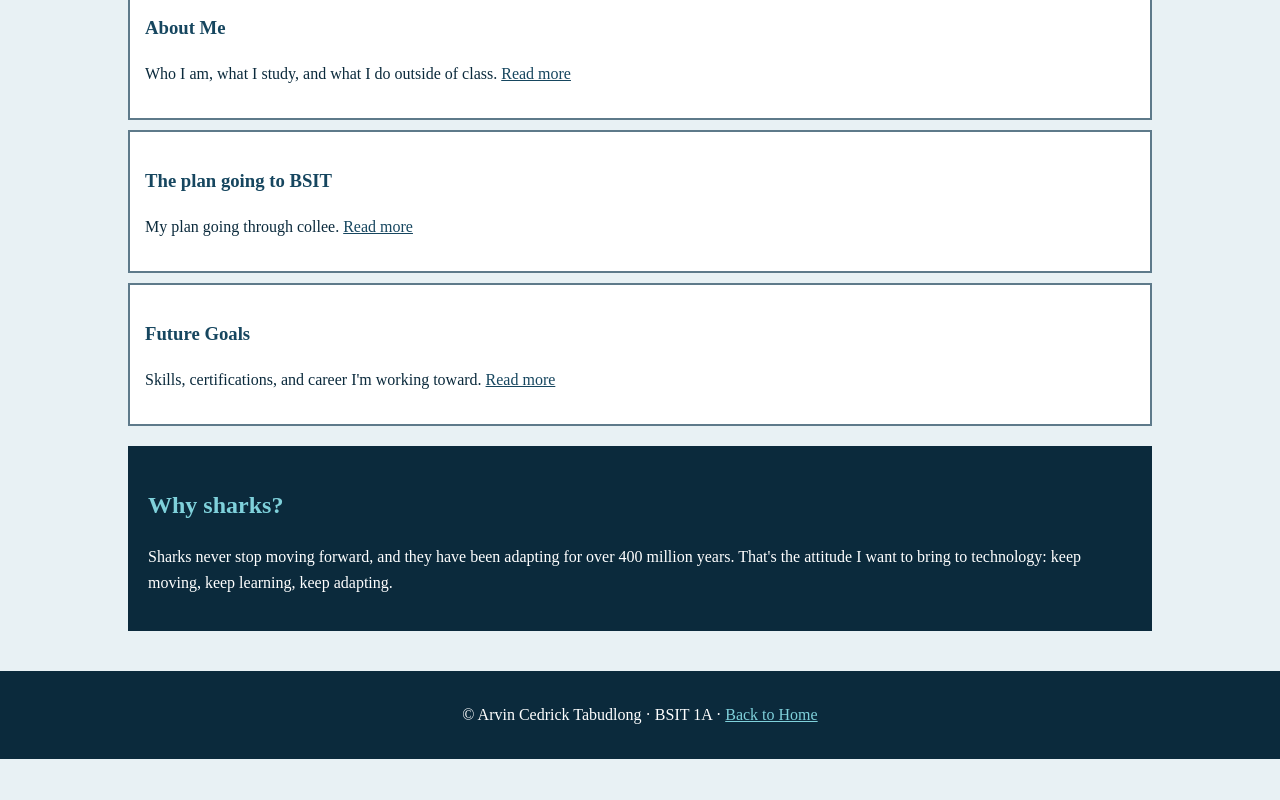
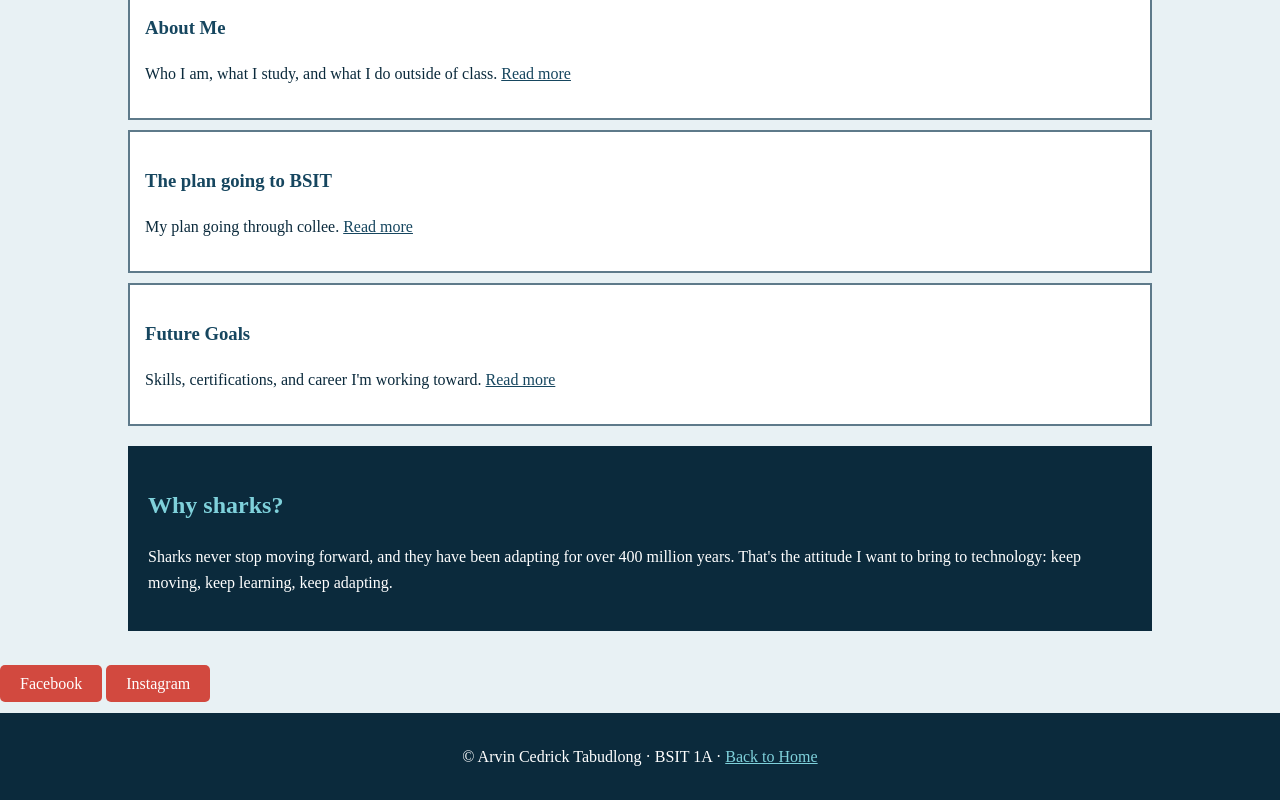
Before and after one commit to rev-blip/webblog, a plain HTML site: page index.html in a window 1280 px wide. Shown: the part 635-1435 px from the top of the page. Before the commit the page ends 1394 px from the top, so only its background shows below. Drawn offline with Linux system fonts and the light colour scheme.

Commit message:
Add social media section with links
Added social media links for Facebook and Instagram.

```diff
--- a/index.html
+++ b/index.html
@@ -64,6 +64,13 @@
     </section>
   </main>
 
+<section class="social">
+        <a class="btn" href="https://www.facebook.com/your.username" target="_blank" rel="noopener">Facebook</a>
+        <a class="btn" href="https://www.instagram.com/your.username" target="_blank" rel="noopener">Instagram</a>
+      </p>
+    </section>
+  </main>
+
   <footer class="site-footer">
     <p>&copy; Arvin Cedrick Tabudlong &middot; BSIT 1A &middot; <a href="index.html">Back to Home</a></p>
   </footer>
```
